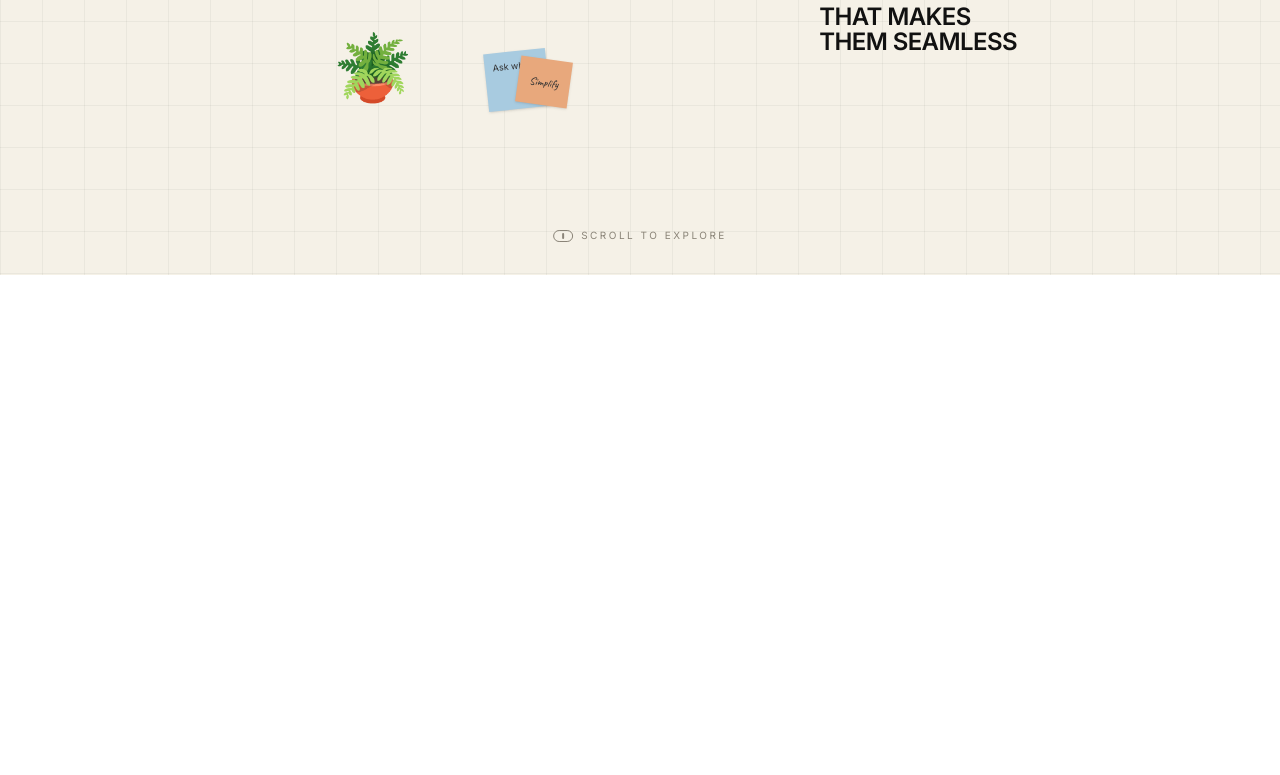
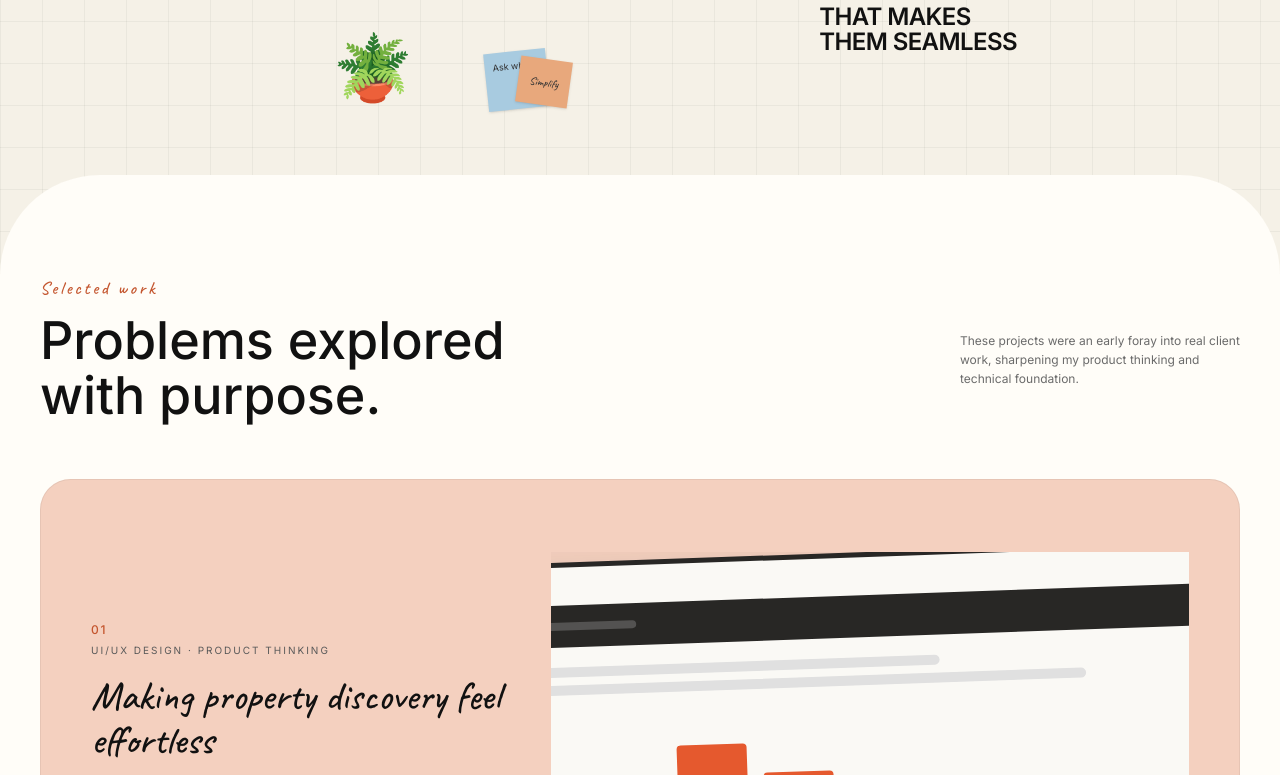
Before and after one commit to amitjangid9510/maitri, a React app: page / in a window 1280 px wide. Shown: the part 525-1300 px from the top of the page. Before the commit the page ends 800 px from the top, so only its background shows below. Built offline with nearby package versions, Linux system fonts and the light colour scheme; the HTML template or start-up script is replaced by a standard one.

Commit message:
second component

```diff
--- a/src/App.jsx
+++ b/src/App.jsx
@@ -1,6 +1,9 @@
 import { useState } from "react";
 
-// ---------- Reusable Grid Background ----------
+// ============================================================
+// REUSABLE PIECES
+// ============================================================
+
 const GridBackground = () => (
   <div
     className="absolute inset-0 pointer-events-none"
@@ -12,7 +15,6 @@ const GridBackground = () => (
   />
 );
 
-// ---------- Top Nav Pill ----------
 const NavBar = () => (
   <div className="fixed top-6 left-1/2 -translate-x-1/2 z-50">
     <div className="flex items-center gap-1 bg-white rounded-full shadow-[0_2px_12px_rgba(0,0,0,0.06)] px-2 py-1.5">
@@ -32,7 +34,6 @@ const NavBar = () => (
   </div>
 );
 
-// ---------- Scroll to explore ----------
 const ScrollHint = () => (
   <div className="absolute bottom-8 left-1/2 -translate-x-1/2 flex items-center gap-2 text-[10px] tracking-[0.25em] text-[#8a8478]">
     <span className="inline-flex items-center justify-center w-5 h-3 border border-[#8a8478] rounded-full">
@@ -42,7 +43,6 @@ const ScrollHint = () => (
   </div>
 );
 
-// ---------- Scattered item wrapper ----------
 const Item = ({ style, children, className = "" }) => (
   <div className={`absolute select-none ${className}`} style={style}>
     {children}
@@ -54,7 +54,6 @@ const Item = ({ style, children, className = "" }) => (
 // ============================================================
 const Frame1 = () => (
   <div className="absolute inset-0">
-    {/* Maitri Shah (top-left) */}
     <Item style={{ top: "22%", left: "9%" }} className="text-left">
       <p
         className="text-[#C4552E] text-[26px] leading-none"
@@ -62,15 +61,12 @@ const Frame1 = () => (
       >
         Maitri Shah
       </p>
-      <p className="text-[11px] text-[#4a4a4a] mt-1">
-        UX/UI Designer · Mumbai
-      </p>
+      <p className="text-[11px] text-[#4a4a4a] mt-1">UX/UI Designer · Mumbai</p>
       <p className="text-[11px] text-[#4a4a4a] mt-1.5 flex items-center gap-1">
         View selected work <span className="text-[10px]">↗</span>
       </p>
     </Item>
 
-    {/* THE WORLD IS FULL OF */}
     <Item style={{ top: "22%", left: "34%" }}>
       <h2
         className="text-[34px] leading-[1.05] font-semibold tracking-tight text-[#111]"
@@ -82,38 +78,30 @@ const Frame1 = () => (
       </h2>
     </Item>
 
-    {/* Yellow DESIGN notepad */}
     <Item style={{ top: "18%", left: "61%" }}>
       <div className="w-[64px] h-[86px] bg-[#F2C94C] shadow-md rotate-[-4deg] flex items-center justify-center">
-        <p className="text-[13px] font-bold text-[#111] tracking-wider">
-          DESIGN
-        </p>
+        <p className="text-[13px] font-bold text-[#111] tracking-wider">DESIGN</p>
       </div>
     </Item>
 
-    {/* Coffee cup image */}
     <Item style={{ top: "20%", left: "76%" }}>
       <div className="w-[60px] h-[50px] flex items-center justify-center text-[38px]">
         ☕
       </div>
     </Item>
 
-    {/* Desk lamp */}
     <Item style={{ top: "38%", left: "9%" }} className="text-[90px] leading-none">
       🛋️
     </Item>
 
-    {/* Headphones */}
     <Item style={{ top: "38%", left: "31%" }} className="text-[70px] leading-none">
       🎧
     </Item>
 
-    {/* Vinyl record */}
     <Item style={{ top: "37%", left: "48%" }} className="text-[80px] leading-none">
       💿
     </Item>
 
-    {/* UNFINISHED IDEAS */}
     <Item style={{ top: "35%", left: "67%" }}>
       <h3
         className="text-[26px] leading-[1.05] font-semibold tracking-tight text-[#111]"
@@ -125,7 +113,6 @@ const Frame1 = () => (
       </h3>
     </Item>
 
-    {/* Blue icon box */}
     <Item style={{ top: "42%", left: "80%" }}>
       <div className="w-[86px] h-[40px] bg-[#6FA8BF] rounded-md shadow-md flex items-center justify-center gap-2 text-white text-[16px]">
         <span>⚏</span>
@@ -134,11 +121,7 @@ const Frame1 = () => (
       </div>
     </Item>
 
-    {/* Dotted line + X */}
-    <div
-      className="absolute"
-      style={{ top: "55%", left: "14%", right: "26%" }}
-    >
+    <div className="absolute" style={{ top: "55%", left: "14%", right: "26%" }}>
       <div className="relative border-t-2 border-dashed border-[#6FA8BF]">
         <div className="absolute -top-2.5 left-1/2 -translate-x-1/2 text-[#6FA8BF] text-lg">
           ✕
@@ -146,7 +129,6 @@ const Frame1 = () => (
       </div>
     </div>
 
-    {/* & FRUSTRATING EXPERIENCES */}
     <Item style={{ top: "57%", left: "30%" }}>
       <h3
         className="text-[26px] leading-[1.05] font-semibold tracking-tight text-[#111]"
@@ -158,7 +140,6 @@ const Frame1 = () => (
       </h3>
     </Item>
 
-    {/* Polaroid */}
     <Item style={{ top: "50%", left: "73%" }}>
       <div className="w-[86px] h-[96px] bg-white shadow-lg rotate-[6deg] p-1.5">
         <div className="w-full h-[70%] bg-[#e8e8e8] flex items-center justify-center text-[24px]">
@@ -167,7 +148,6 @@ const Frame1 = () => (
       </div>
     </Item>
 
-    {/* I design the path ... */}
     <Item style={{ top: "63%", left: "64%" }}>
       <p
         className="text-[#C4552E] text-[15px] italic"
@@ -185,12 +165,10 @@ const Frame1 = () => (
       </h3>
     </Item>
 
-    {/* Plant */}
     <Item style={{ top: "70%", left: "26%" }} className="text-[64px] leading-none">
       🪴
     </Item>
 
-    {/* Sticky notes cluster */}
     <Item style={{ top: "72%", left: "38%" }}>
       <div className="relative w-[100px] h-[70px]">
         <div className="absolute left-0 top-0 w-[62px] h-[58px] bg-[#A8CBE0] shadow-sm rotate-[-6deg] flex items-start justify-start p-2">
@@ -214,7 +192,6 @@ const Frame1 = () => (
 // ============================================================
 const Frame2 = () => (
   <div className="absolute inset-0">
-    {/* Center content */}
     <div className="absolute inset-0 flex flex-col items-center justify-center text-center px-6">
       <p
         className="text-[#C4552E] text-[28px] mb-3"
@@ -250,7 +227,6 @@ const Frame2 = () => (
       </button>
     </div>
 
-    {/* Left side decor */}
     <Item style={{ top: "18%", left: "8%" }} className="text-[70px] leading-none">
       🎧
     </Item>
@@ -264,7 +240,6 @@ const Frame2 = () => (
       🪴
     </Item>
 
-    {/* Sticky notes (bottom left) */}
     <Item style={{ top: "80%", left: "10%" }}>
       <div className="relative w-[110px] h-[70px]">
         <div className="absolute left-0 top-0 w-[62px] h-[58px] bg-[#A8CBE0] shadow-sm rotate-[-6deg] flex items-start justify-start p-2">
@@ -281,12 +256,9 @@ const Frame2 = () => (
       </div>
     </Item>
 
-    {/* Right side decor */}
     <Item style={{ top: "18%", left: "80%" }}>
       <div className="w-[64px] h-[86px] bg-[#F2C94C] shadow-md rotate-[4deg] flex items-center justify-center">
-        <p className="text-[13px] font-bold text-[#111] tracking-wider">
-          DESIGN
-        </p>
+        <p className="text-[13px] font-bold text-[#111] tracking-wider">DESIGN</p>
       </div>
     </Item>
     <Item style={{ top: "14%", left: "92%" }} className="text-[44px] leading-none">
@@ -310,44 +282,208 @@ const Frame2 = () => (
 );
 
 // ============================================================
+// PROBLEMS SECTION — "Problems explored with purpose"
+// ============================================================
+
+const problems = [
+  {
+    id: "01",
+    tag: "UI/UX DESIGN · PRODUCT THINKING",
+    title: "Making property discovery feel effortless",
+    desc: "A bold redesign made space for a search-first experience and clearer information architecture, transforming the search journey to be quicker and more seamless.",
+    bg: "#F4D0BF",
+  },
+  {
+    id: "02",
+    tag: "UI/UX DESIGN · PRODUCT THINKING",
+    title: "Making property discovery feel effortless",
+    desc: "A bold redesign made space for a search-first experience and clearer information architecture, transforming the search journey to be quicker and more seamless.",
+    bg: "#C9DCEB",
+  },
+  {
+    id: "03",
+    tag: "UI/UX DESIGN · PRODUCT THINKING",
+    title: "Making property discovery feel effortless",
+    desc: "A bold redesign made space for a search-first experience and clearer information architecture, transforming the search journey to be quicker and more seamless.",
+    bg: "#EDDAA6",
+  },
+];
+
+const BrowserMockup = () => (
+  <div
+    className="relative shrink-0"
+    style={{
+      width: "780px",
+      height: "412px",
+      transform: "rotate(-2deg)",
+      background: "#FAF9F5",
+      borderRadius: "18.98px",
+      border: "5.2px solid #282725",
+      boxShadow: "0px 29.65px 59.31px 0px #2A251B40",
+      overflow: "hidden",
+    }}
+  >
+    <div className="flex items-center gap-2 px-5 pt-4 pb-3">
+      <span className="w-2.5 h-2.5 rounded-full bg-[#e0e0e0]" />
+      <span className="w-2.5 h-2.5 rounded-full bg-[#e0e0e0]" />
+      <span className="w-2.5 h-2.5 rounded-full bg-[#e0e0e0]" />
+    </div>
+
+    <div className="mx-5 h-[42px] bg-[#282725] rounded-md flex items-center px-4">
+      <div className="w-[120px] h-2 bg-white/20 rounded-full" />
+      <div className="ml-auto w-3 h-3 bg-white/30 rounded-full" />
+    </div>
+
+    <div className="px-5 mt-5">
+      <div className="w-[60%] h-2.5 bg-[#e0e0e0] rounded-full mb-2" />
+      <div className="w-[80%] h-2.5 bg-[#e0e0e0] rounded-full mb-6" />
+
+      <div className="flex items-end gap-4 h-[120px]">
+        <div className="w-[70px] h-[60px] bg-[#E5592E] rounded-sm" />
+        <div className="w-[70px] h-[60px] bg-[#E5592E] rounded-sm" />
+        <div className="w-[70px] h-[90px] bg-[#E5592E] rounded-sm" />
+        <div className="w-[70px] h-[60px] bg-[#E5592E] rounded-sm" />
+      </div>
+    </div>
+  </div>
+);
+
+const ProblemCard = ({ item }) => (
+  <div
+    className="relative w-full flex flex-col lg:flex-row items-center gap-10"
+    style={{
+      maxWidth: "1400px",
+      minHeight: "557px",
+      background: item.bg,
+      borderRadius: "30.84px",
+      border: "1.19px solid rgba(0,0,0,0.06)",
+      padding: "60px 50px",
+    }}
+  >
+    <div className="flex-1 min-w-[280px] max-w-[420px]">
+      <p
+        className="text-[#C4552E] text-[12px] tracking-[0.15em] font-medium mb-1"
+        style={{ fontFamily: "'Inter', sans-serif" }}
+      >
+        {item.id}
+      </p>
+      <p className="text-[10px] tracking-[0.2em] text-[#5a5a5a] mb-4 uppercase">
+        {item.tag}
+      </p>
+
+      <h3
+        className="text-[40px] leading-[1.1] text-[#111] mb-4"
+        style={{ fontFamily: "'Caveat', cursive" }}
+      >
+        {item.title}
+      </h3>
+
+      <p className="text-[12px] leading-[1.6] text-[#4a4a4a] mb-5">{item.desc}</p>
+
+      <div className="flex flex-col gap-1.5">
+        <a
+          href="#"
+          className="inline-flex items-center gap-1.5 text-[11px] text-[#111] hover:opacity-70"
+        >
+          <span className="w-3 h-3 border border-[#111] rounded-full flex items-center justify-center text-[7px]">
+            ✕
+          </span>
+          Add to anticipated outcome
+        </a>
+        <a
+          href="#"
+          className="inline-flex items-center gap-1.5 text-[11px] text-[#111] hover:opacity-70 underline underline-offset-4"
+        >
+          View case study ↗
+        </a>
+      </div>
+    </div>
+
+    <div className="flex-1 flex justify-center items-center w-full overflow-hidden">
+      <BrowserMockup />
+    </div>
+  </div>
+);
+
+const ProblemsSection = () => (
+  <section
+    className="relative w-full"
+    style={{
+      background: "#FFFDF8",
+      borderTopLeftRadius: "100px",
+      borderTopRightRadius: "100px",
+      padding: "100px 40px 120px",
+      marginTop: "-100px",
+      zIndex: 10,
+    }}
+  >
+    <div className="max-w-[1400px] mx-auto">
+      <div className="flex flex-col md:flex-row md:items-start md:justify-between gap-6 mb-14">
+        <div>
+          <p
+            className="text-[#C4552E] tracking-[0.15em] mb-3"
+            style={{ fontFamily: "'Caveat', cursive", fontSize: "18px" }}
+          >
+            Selected work
+          </p>
+          <h2
+            className="text-[52px] leading-[1.05] text-[#111] font-medium max-w-[520px]"
+            style={{ fontFamily: "'Inter', sans-serif" }}
+          >
+            Problems explored
+            <br />
+            with purpose.
+          </h2>
+        </div>
+        <p className="text-[12px] text-[#6b6b6b] max-w-[280px] leading-[1.6] md:pt-14">
+          These projects were an early foray into real client work, sharpening
+          my product thinking and technical foundation.
+        </p>
+      </div>
+
+      <div className="flex flex-col gap-10">
+        {problems.map((item) => (
+          <ProblemCard key={item.id} item={item} />
+        ))}
+      </div>
+    </div>
+  </section>
+);
+
+// ============================================================
 // MAIN APP
 // ============================================================
 function App() {
-  const [frame, setFrame] = useState(1); // 1 = Frame1, 2 = Frame2
-
-  // handle drag to go back
-  const handleDragEnd = (e) => {
-    // simple horizontal drag detection
-    const startX = e.currentTarget.dataset.startx;
-    if (startX) {
-      const diff = e.clientX - parseInt(startX);
-      if (diff < -60) setFrame(2); // dragged left -> next
-      if (diff > 60) setFrame(1); // dragged right -> prev
-    }
-  };
+  const [frame, setFrame] = useState(1);
 
   const handleDragStart = (e) => {
     e.currentTarget.dataset.startx = e.clientX;
   };
 
+  const handleDragEnd = (e) => {
+    const startX = e.currentTarget.dataset.startx;
+    if (startX) {
+      const diff = e.clientX - parseInt(startX);
+      if (diff < -60) setFrame(2);
+      if (diff > 60) setFrame(1);
+    }
+  };
+
   return (
     <div
+      className="relative w-full overflow-x-hidden"
+      style={{ background: "#F5F1E7" }}
+    >
+      {/* ---------- HERO (Frame 1 & 2) ---------- */}
+      <div
         className="relative w-full h-screen overflow-hidden"
-      style={{
-        background: "#F5F1E7",
-        cursor: "grab",
-      }}
-      onClick={() => {
-        // click toggles frames (Frame1 -> Frame2, Frame2 -> Frame1)
-        setFrame((f) => (f === 1 ? 2 : 1));
-      }}
+        style={{ cursor: "grab" }}
+        onClick={() => setFrame((f) => (f === 1 ? 2 : 1))}
         onMouseDown={handleDragStart}
         onMouseUp={handleDragEnd}
       >
-      {/* Grid background */}
         <GridBackground />
 
-      {/* Frames with fade animation */}
         <div className="absolute inset-0">
           <div
             className={`absolute inset-0 transition-opacity duration-[1000ms] ease-out ${
@@ -365,11 +501,12 @@ function App() {
           </div>
         </div>
 
-      {/* Nav (always on top) */}
         <NavBar />
+        <ScrollHint />
+      </div>
 
-      {/* Scroll hint (always bottom) */}
-      <ScrollHint />
+      {/* ---------- PROBLEMS SECTION ---------- */}
+      <ProblemsSection />
 
       {/* Font loader */}
       <style>{`
```
Lines whose indentation alone changed are shown as unchanged.
